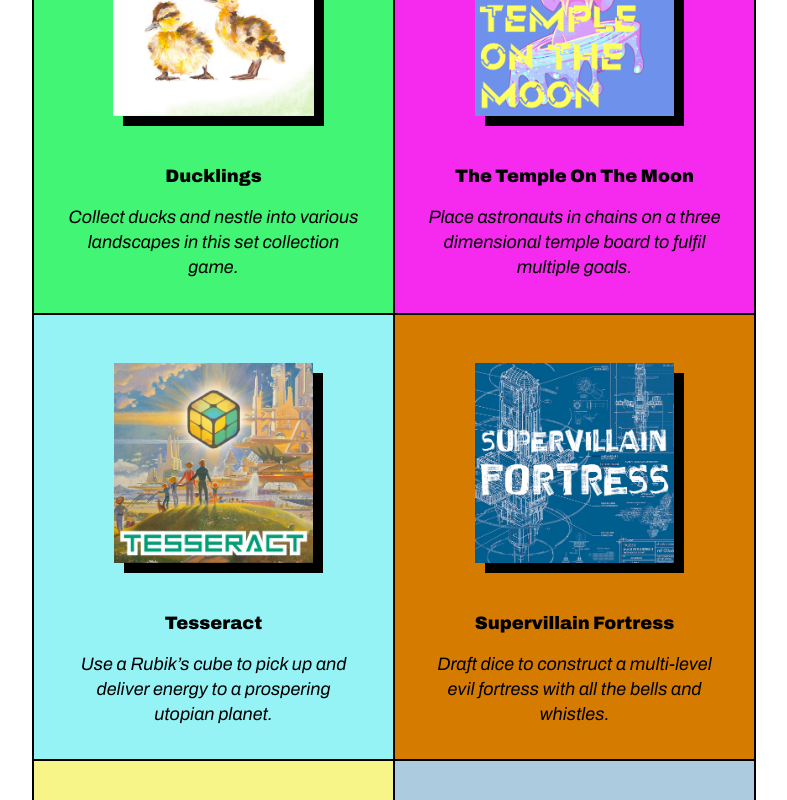
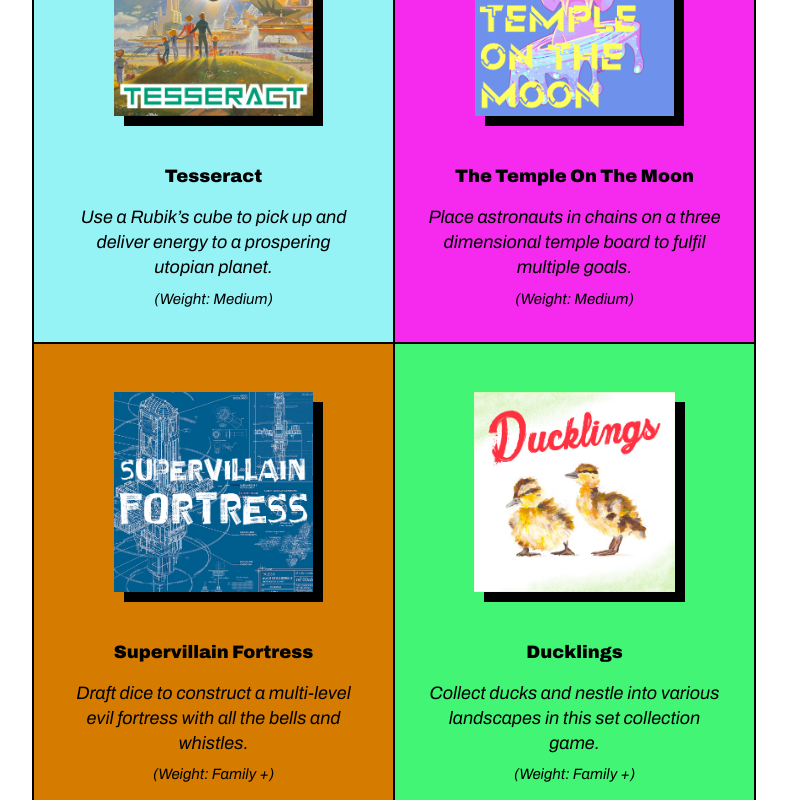
Before and after one commit to scotthuntington/scotthuntington.github.io, a React (Create React App) app: page /#/prototypes in a window 1280 px wide. Shown: the part 380-1180 px from the top of the page, without its empty margins (246-1033 px from the left). Built offline with nearby package versions, Linux system fonts and the light colour scheme; a web font is replaced by a local one.

Commit message:
added weight

```diff
--- a/src/pages/Prototypes.page.js
+++ b/src/pages/Prototypes.page.js
@@ -13,38 +13,43 @@ import { inverse } from "../utils";
 
 const games = [
     {
-        title: 'Ducklings',
-        flavour: 'Collect ducks and nestle into various landscapes in this set collection game.',
-        image: ducklingsCover,
-        color: "#42f575",
-        link: "ducklings"
+        title: 'Tesseract',
+        flavour: 'Use a Rubik’s cube to pick up and deliver energy to a prospering utopian planet.',
+        image: tessCover,
+        color: "#95f2f5",
+        weight: "(Weight: Medium)",
+        link: "tesseract"
     },
     {
         title: 'The Temple On The Moon',
         flavour: 'Place astronauts in chains on a three dimensional temple board to fulfil multiple goals.',
         image: totmCover,
         color: "#f52aee",
+        weight: "(Weight: Medium)",
         link: "ttotm"
-    },
-    {
-        title: 'Tesseract',
-        flavour: 'Use a Rubik’s cube to pick up and deliver energy to a prospering utopian planet.',
-        image: tessCover,
-        color: "#95f2f5",
-        link: "tesseract"
     },
     {
         title: 'Supervillain Fortress',
         flavour: 'Draft dice to construct a multi-level evil fortress with all the bells and whistles.',
         image: svfCover,
         color: '#d47b00',
+        weight: "(Weight: Family +)",
         link: "svf"
+    },
+    {
+        title: 'Ducklings',
+        flavour: 'Collect ducks and nestle into various landscapes in this set collection game.',
+        image: ducklingsCover,
+        color: "#42f575",
+        weight: "(Weight: Family +)",
+        link: "ducklings"
     },
     {
         title: 'Too Hot',
         flavour: 'Try your luck collecting hot spices in this interactive, casual dice rolling game.',
         image: tooHotCover,
         color: '#f7f488',
+        weight: "(Weight: Casual)",
         link: "toohot"
     },
     {
@@ -52,6 +57,7 @@ const games = [
         flavour: 'Combine guesswork and deduction to reveal the best treasure on the beach.',
         image: treasureCover,
         color: '#adcbde',
+        weight: "(Weight: All ages)",
         link: "treasurebeach"
     }
 ]
@@ -83,7 +89,11 @@ const GameTitle = styled.div`
 const Flavour = styled.div`
     font-style: italic;
 `
-
+const Weight = styled.div`
+    padding-top: ${SIZES.MD};
+    font-style: italic;
+    font-size: smaller;
+`
 export const Prototypes = () => {
     let navigate = useNavigate();
     const renderBox = (g) => <Wrapper onClick={() => { navigate(g.link); window.scrollTo(0, 0) }} color={g.color}>
@@ -91,6 +101,7 @@ export const Prototypes = () => {
         <div>
             <GameTitle>{g.title}</GameTitle>
             <Flavour>{g.flavour}</Flavour>
+            <Weight>{g.weight}</Weight>
         </div>
     </Wrapper>
 
```
